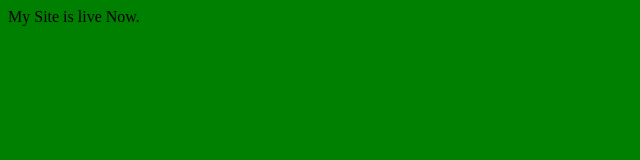
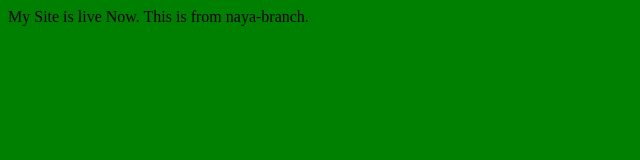
Before and after one commit to washbin/washbin.github.io, a plain HTML site: page index.html in a window 1280 px wide. Shown: the whole page, without its empty margins (0-640 px from the left). Drawn offline with Linux system fonts and the light colour scheme.

Commit message:
new commit

```diff
--- a/index.html
+++ b/index.html
@@ -9,5 +9,6 @@
 </head>
 <body>
     My Site is live Now.
+    This is from naya-branch.
 </body>
 </html>
```
